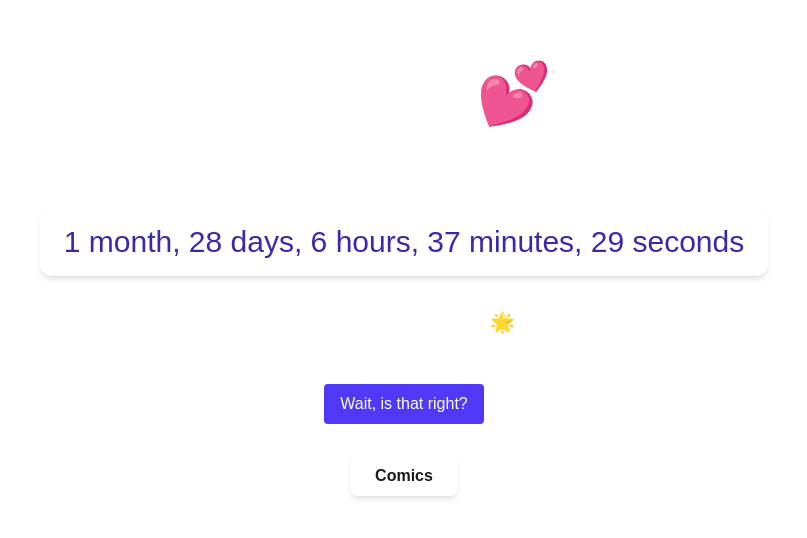
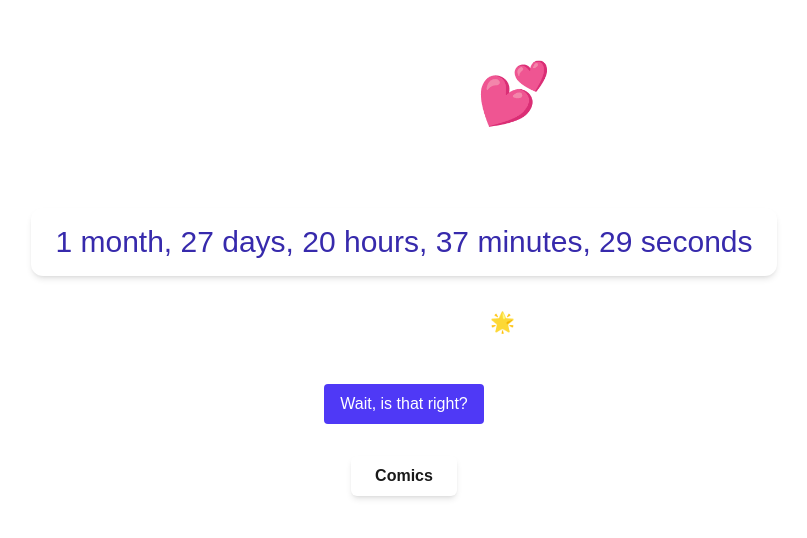
Before and after one commit to Jen000/dreambean, a Next.js app: page / in a window 1280 px wide. Shown: the part 120-658 px from the top of the page, without its empty margins (236-1043 px from the left). Built offline with nearby package versions, Linux system fonts and the light colour scheme.

Commit message:
updating time

```diff
--- a/src/app/page.tsx
+++ b/src/app/page.tsx
@@ -6,7 +6,7 @@ import StarsBackground from '~/components/starsBackground';
 
 
 export default function Home() {
-  const startDate = new Date('2025-06-07T01:11:00-04:00');
+  const startDate = new Date('2025-06-07T11:11:00-04:00');
   const [timePassed, setTimePassed] = useState(getTimeSince(startDate));
 
   useEffect(() => {
```
